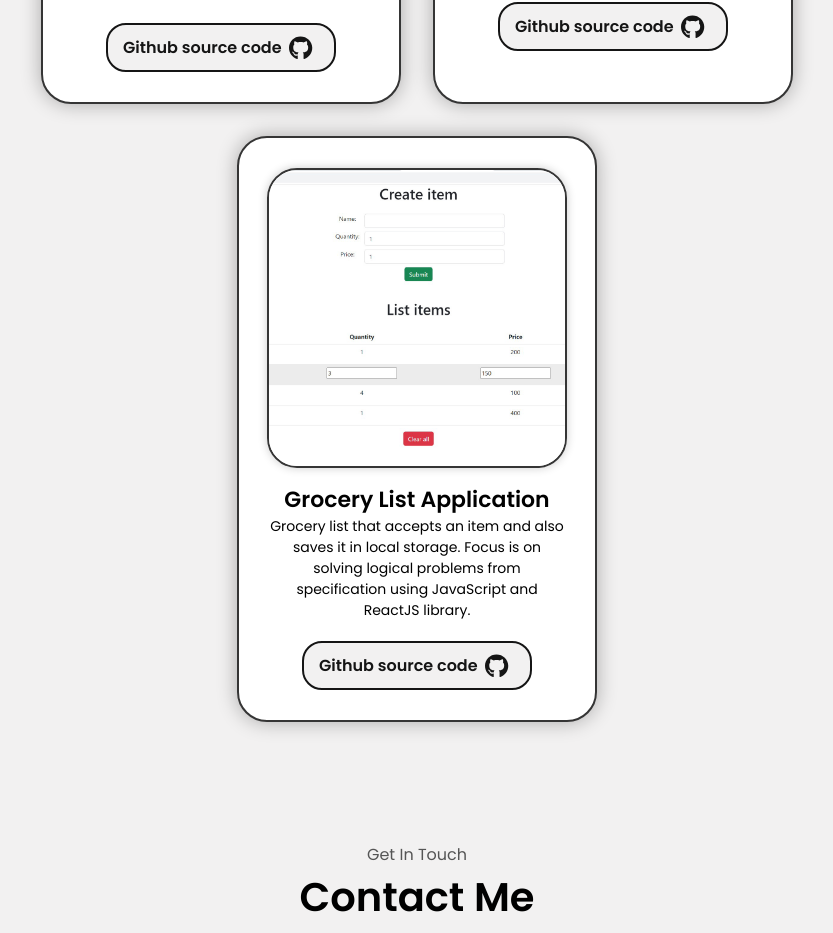
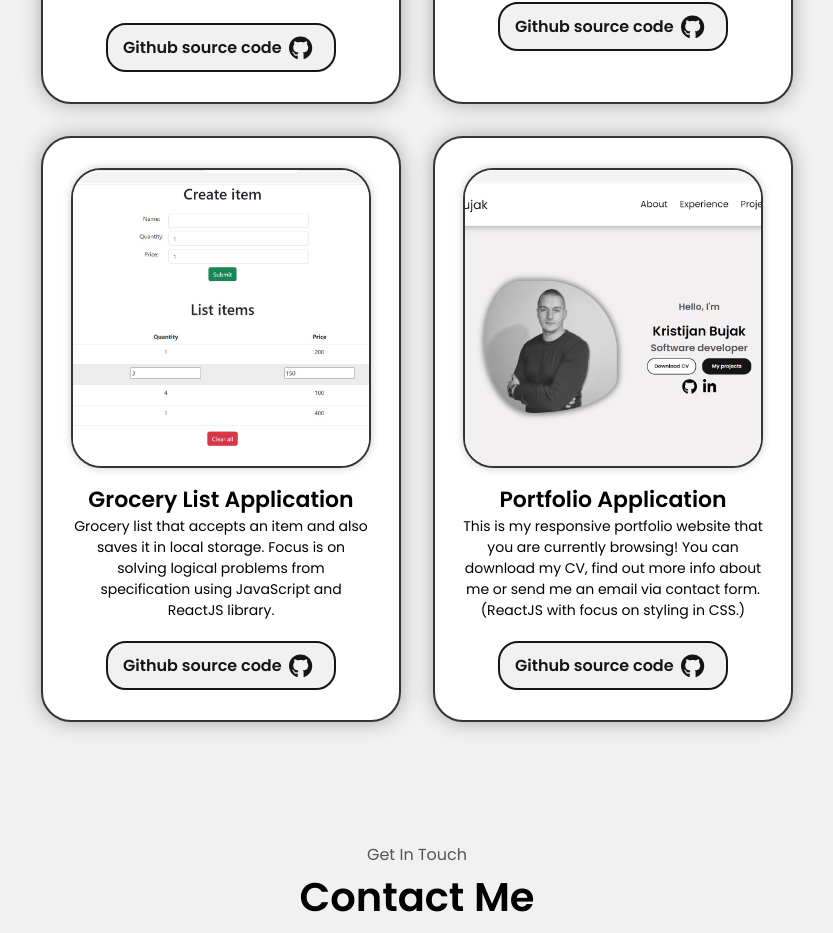
Before and after one commit to bujakkristijan/portfolio, a React (Create React App) app in the folder portfolio/: page / in a window 1280 px wide. Shown: the part 3587-4520 px from the top of the page, without its empty margins (223-1056 px from the left). Built offline with nearby package versions, Linux system fonts and the light colour scheme.

Commit message:
dodat portfolio projekat kao project-box-container gde se nakon klika na dugme otvara link ka github repozitorijumu projekta

```diff
--- a/portfolio/src/components/profile/ProfileComponent.js
+++ b/portfolio/src/components/profile/ProfileComponent.js
@@ -12,6 +12,10 @@ const ProfileComponent = () => {
     const downloadCV = () =>{
         window.open('/cv-file/CV.pdf'); /* mora cv u public da stoji */
     }
+
+    const scrollToProjects = () => {
+        window.location.href = '#projects';
+      };
 
   return (
     <div id='profile' className='profile-container'>
@@ -29,12 +33,12 @@ const ProfileComponent = () => {
                     <button onClick={downloadCV} className='btn-download-cv'>Download CV</button>
                 </div>
                 <div className='btn-projects-container'>
-                    <button className='btn-projects'>My projects</button>
+                    <button className='btn-projects' onClick={scrollToProjects}>My projects</button>
                 </div>
             </div>
             <div className='socials-container'>
                     <FontAwesomeIcon className='github-icon' icon={faGithub}  onClick={navigateToGithub}/>
-                    <FontAwesomeIcon className='linkedin-icon' icon={faLinkedinIn} />
+                    <FontAwesomeIcon className='linkedin-icon' icon={faLinkedinIn}/>
             </div>
          </div>
 
--- a/portfolio/src/components/projects/ProjectsComponent.css
+++ b/portfolio/src/components/projects/ProjectsComponent.css
@@ -68,6 +68,10 @@
     margin-bottom: 30px;
 }
 
+.btn-project:hover{
+    cursor: pointer;
+}
+
 .btn-github-icon{
     font-size: 24px;
     margin: auto; /* radi dobro samo sa display flex !!! jer flex ima po defaultu width */
--- a/portfolio/src/components/projects/ProjectsComponent.js
+++ b/portfolio/src/components/projects/ProjectsComponent.js
@@ -4,6 +4,31 @@ import { faGithub } from '@fortawesome/free-brands-svg-icons';
 import { FontAwesomeIcon } from '@fortawesome/react-fontawesome';
 
 const ProjectsComponent = () => {
+
+    const navigateToFoApp = () =>{
+        window.open("https://github.com/bujakkristijan/food-ordering-app");
+    }
+
+    const navigateToCinemaApp = () =>{
+        window.open("https://github.com/bujakkristijan/cinema-react-java-spring-boot");
+    }
+
+    const navigateToCourseApp = () =>{
+        window.open("https://github.com/bujakkristijan/react-responsive-course-website");
+    }
+
+    const navigateToTopicsApp = () =>{
+        window.open("https://github.com/bujakkristijan/challenge");
+    }
+
+    const navigateToGroceryApp = () =>{
+        window.open("https://github.com/bujakkristijan/codetribetest");
+    }
+
+    const navigateToPortfolioApp = () =>{
+        window.open("https://github.com/bujakkristijan/portfolio");
+    }
+
   return (
     <div id='projects' className='projects-main-container'>
         <p className='projects-small-title'>Browse My Recent</p>
@@ -22,7 +47,7 @@ const ProjectsComponent = () => {
                     </div>
                     {/* <br></br>  ne treba ovako ali radi ovaj nacin, da dugme bude u istoj liniji sa box-containerom pored */}
                     {/* stavio sam div umesto button jer na button ne radi margin: auto da centrira dugme */}
-                    <div className='btn-project'>
+                    <div className='btn-project' onClick={navigateToFoApp}>
                         Github source code
                         <FontAwesomeIcon className='btn-github-icon' icon={faGithub}/>
                     </div>
@@ -41,7 +66,7 @@ const ProjectsComponent = () => {
                     Responsive cinema application that allows users to see movie projections by selected day. Registered users can reserve a ticket by selecting available seat (row and column) in the hall where the movie projection is being shown.
                     </div>
                     {/* stavio sam div umesto button jer na button ne radi margin: auto da centrira dugme */}
-                    <div className='btn-project'>
+                    <div className='btn-project' onClick={navigateToCinemaApp}>
                         Github source code
                         <FontAwesomeIcon className='btn-github-icon' icon={faGithub}/>
                     </div>
@@ -61,7 +86,7 @@ const ProjectsComponent = () => {
                         Entry task for junior position in one company. Loading topics from json file then manipulating topic font size and color depending on topic metadata. Focus on JavaScript and state managment in React.
                     </div>
                     {/* stavio sam div umesto button jer na button ne radi margin: auto da centrira dugme */}
-                    <div className='btn-project'>
+                    <div className='btn-project'onClick={navigateToTopicsApp}>
                         Github source code
                         <FontAwesomeIcon className='btn-github-icon' icon={faGithub}/>
                     </div>
@@ -79,7 +104,7 @@ const ProjectsComponent = () => {
                     <div className='project-description'>
                         Small responsive course project implemented using ReactJS library with focus on styling in CSS. Logical problems and functionality in this project aren't implemented.                    </div>
                     {/* stavio sam div umesto button jer na button ne radi margin: auto da centrira dugme */}
-                    <div className='btn-project'>
+                    <div className='btn-project' onClick={navigateToCourseApp}>
                         Github source code
                         <FontAwesomeIcon className='btn-github-icon' icon={faGithub}/>
                     </div>
@@ -97,7 +122,25 @@ const ProjectsComponent = () => {
                     <div className='project-description'>
                         Grocery list that accepts an item and also saves it in local storage. Focus is on solving logical problems from specification using JavaScript and ReactJS library. </div>
                     {/* stavio sam div umesto button jer na button ne radi margin: auto da centrira dugme */}
-                    <div className='btn-project'>
+                    <div className='btn-project' onClick={navigateToGroceryApp}>
+                        Github source code
+                        <FontAwesomeIcon className='btn-github-icon' icon={faGithub}/>
+                    </div>
+                </div>
+            </div>
+
+            <div className='project-box-container'>
+                <div className='project-image-container'>
+                    <img className='project-image' src={require('../../images/portfolio.png')} alt=''></img>
+                </div>
+                <div className='project-info-container'>
+                    <div className='project-title'>
+                        Portfolio Application
+                    </div>
+                    <div className='project-description'>
+                        This is my responsive portfolio website that you are currently browsing! You can download my CV, find out more info about me or send me an email via contact form. (ReactJS with focus on styling in CSS.) </div>
+                    {/* stavio sam div umesto button jer na button ne radi margin: auto da centrira dugme */}
+                    <div className='btn-project' onClick={navigateToPortfolioApp}>
                         Github source code
                         <FontAwesomeIcon className='btn-github-icon' icon={faGithub}/>
                     </div>
```
Also changed, not shown: portfolio/src/images/portfolio.png (added).
